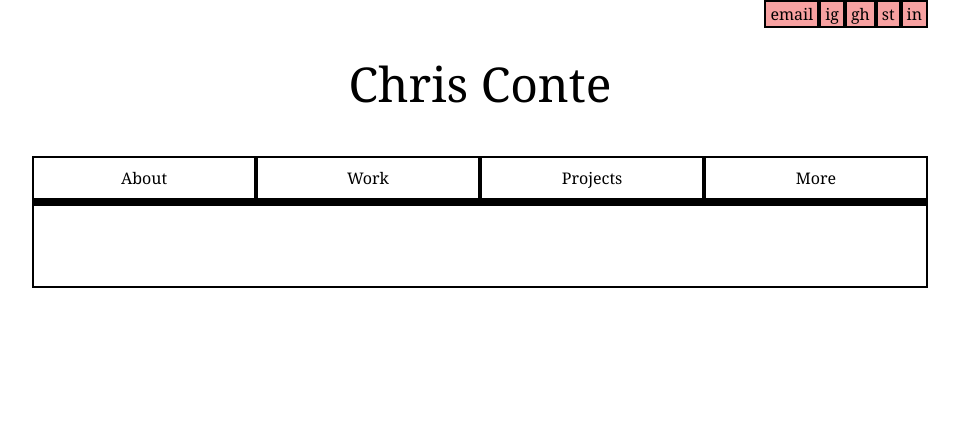
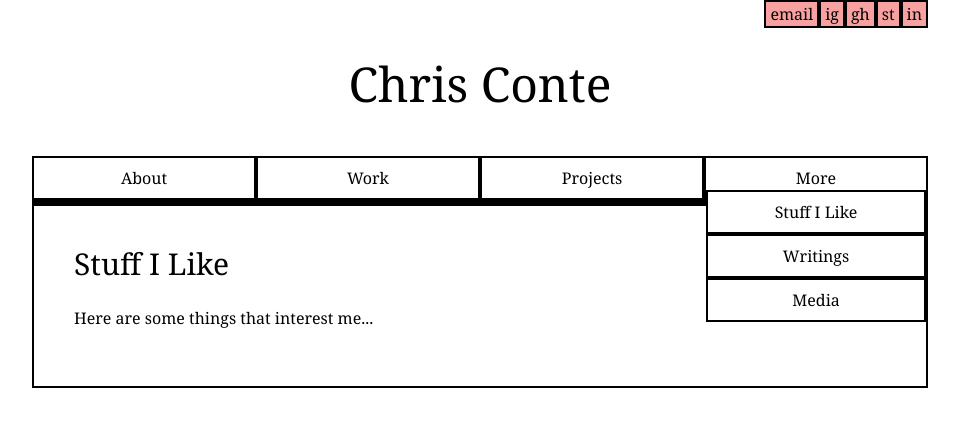
Before and after one commit to chriscconte/homepage, a Nuxt app: page /likes in a window 1280 px wide. Shown: the top 426 px of the page, without its empty margins (160-1119 px from the left). Built offline with nearby package versions, Linux system fonts and the light colour scheme.

Commit message:
fix links, add to readme.md

```diff
--- a/app.vue
+++ b/app.vue
@@ -53,9 +53,31 @@
           >
             Projects
           </NuxtLink>
-          <NuxtLink class="block py-2 w-full border-2 border-black">
+          <div class="block py-2 w-full border-2 border-black hover:bg-gray-100" @click="isOpen = !isOpen">
             More
-          </NuxtLink>
+            <div class="group relative">
+              <div class="absolute w-full top-full bg-white" :class="{ 'hidden': !isOpen }">
+                <NuxtLink
+                  to="/likes"
+                  class="block py-2 w-full hover:bg-green-500/50 border-2 border-black bg-white"
+                >
+                  Stuff I Like
+                </NuxtLink>
+                <NuxtLink
+                  to="/writings"
+                  class="block py-2 w-full hover:bg-purple-500/50 border-2 border-black bg-white"
+                >
+                  Writings
+                </NuxtLink>
+                <NuxtLink
+                  to="/media"
+                  class="block py-2 w-full hover:bg-orange-500/50 border-2 border-black bg-white"
+                >
+                  Media
+                </NuxtLink>
+              </div>
+            </div>
+          </div>
         </div>
         <div class="h-1 bg-black"></div>
         <div class="p-10 border-2 border-black">
@@ -65,3 +87,7 @@
     </NuxtLayout>
   </div>
 </template>
+
+<script setup>
+const isOpen = ref(true)
+</script>
--- /dev/null
+++ b/pages/likes.vue
@@ -0,0 +1,9 @@
+<template>
+  <div>
+    <h1 class="text-3xl mb-6">Stuff I Like</h1>
+    <p class="mb-4">Here are some things that interest me...</p>
+  </div>
+</template>
+
+<script setup>
+</script>
--- /dev/null
+++ b/pages/media.vue
@@ -0,0 +1,9 @@
+<template>
+  <div>
+    <h1 class="text-3xl mb-6">Media</h1>
+    <p class="mb-4">Photos, videos, and other media content...</p>
+  </div>
+</template>
+
+<script setup>
+</script>
--- a/pages/projects.vue
+++ b/pages/projects.vue
@@ -1,3 +1,5 @@
 <template>
   <h1>Projects</h1>
+
+  <h2 class="mt-10 text-gray-600">Coming Soon!</h2>
 </template>
--- /dev/null
+++ b/pages/writings.vue
@@ -0,0 +1,9 @@
+<template>
+  <div>
+    <h1 class="text-3xl mb-6">Writings</h1>
+    <p class="mb-4">A collection of my thoughts and articles...</p>
+  </div>
+</template>
+
+<script setup>
+</script>
```
Also changed, not shown: 1 other file (tests, documents, lock files or other folders).
